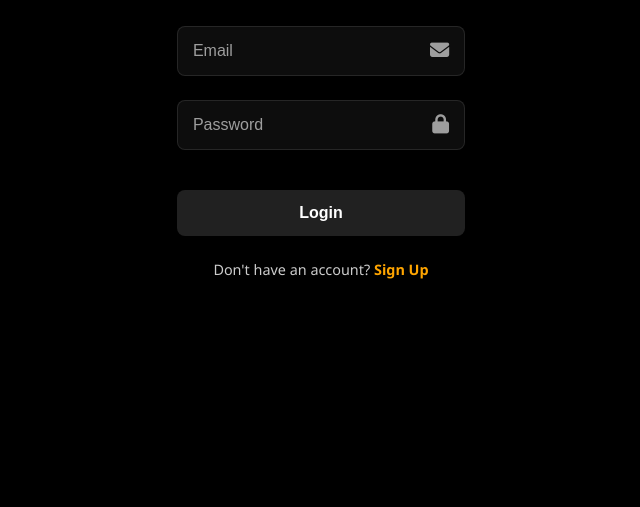
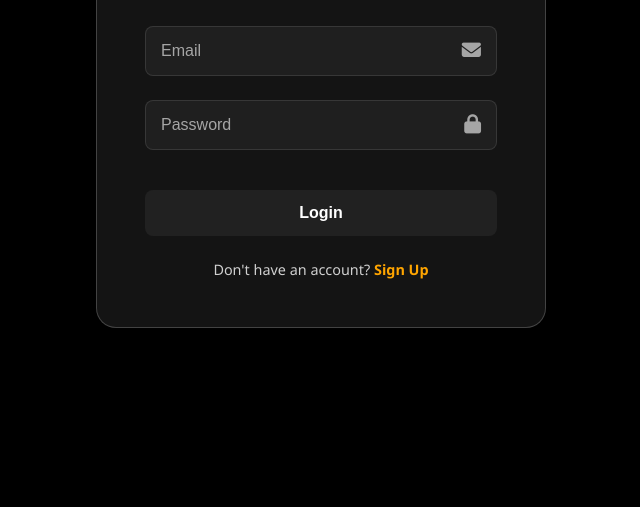
Before and after one commit to dishusingla001/Money_Tracker, a plain HTML site: page frontend/login.html in a window 1280 px wide. Shown: the part 293-800 px from the top of the page, without its empty margins (319-959 px from the left). Drawn offline with Linux system fonts and the light colour scheme.

Commit message:
adding and fixing css file

```diff
--- a/frontend/login.css
+++ b/frontend/login.css
@@ -16,6 +16,28 @@ body {
     align-items: center;
 }
 
+/* Container styling */
+.container {
+    width: 100%;
+    max-width: 1200px;
+    padding: 0 2rem;
+    display: flex;
+    justify-content: center;
+    align-items: center;
+}
+
+/* Form Box styling */
+.form-box {
+    background: rgba(255, 255, 255, 0.08);
+    border: 1px solid rgba(255, 255, 255, 0.2);
+    border-radius: 20px;
+    padding: 3rem;
+    width: 100%;
+    max-width: 450px;
+    backdrop-filter: blur(10px);
+    box-shadow: 0 8px 32px rgba(0, 0, 0, 0.3);
+    animation: fadeIn 0.8s ease;
+}
 
 
 @keyframes fadeIn {
```
